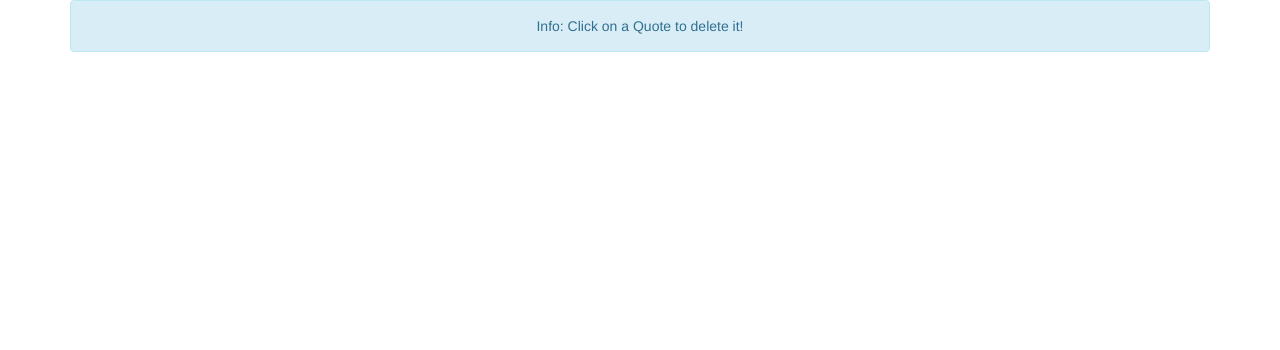
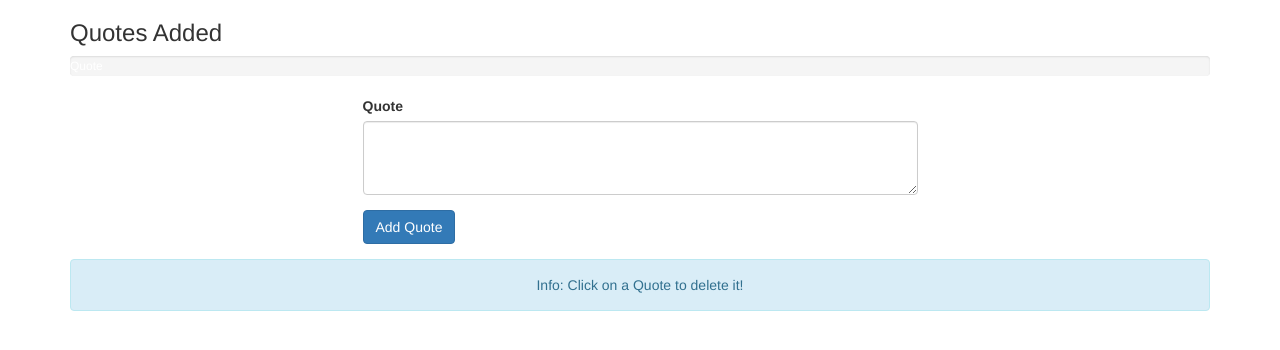
Before and after one commit to dansie7/-WEB2630_WonderfulQuotes, a Vue app: page / in a window 1280 px wide. Shown: the top 350 px of the page. Built offline with nearby package versions, Linux system fonts and the light colour scheme; a web font is replaced by a local one.

Commit message:
Part 1 Progress Check

```diff
--- a/src/App.vue
+++ b/src/App.vue
@@ -1,15 +1,18 @@
 <template>
   <div class="container">
-    <!--ToDo: Use the Header component selector-->
-    <!--Bind data props quoteCount and set it equal to the quote length-->
-    <!--Bind data props maxQuotes and set it equal to the maxQuotes created below-->
+    <!--DONE ToDo: Use the Header component selector-->
+    <!--RE-CHECK Bind data props quoteCount and set it equal to the quote length-->
+    <!--RE-CHECK Bind data props maxQuotes and set it equal to the maxQuotes created below-->
+    <app-header :quoteCount="quoteCount = quotes.length" :maxQuotes="maxQuotes = maxQuotes"></app-header>
 
-    <!--ToDo: Use the NewQuote component selector-->
-    <!--Call @quoteAdded that is emitted from the NewQuote Component and pass the newQuote method created below-->
+    <!--DONE ToDo: Use the NewQuote component selector-->
+    <!--DONE Call @quoteAdded that is emitted from the NewQuote Component and pass the newQuote method created below-->
+    <app-new-quote @quoteAdded="newQuote"></app-new-quote>
 
-    <!--ToDo: Use the QuoteGrid component selector-->
-    <!--Bind data props quotes and set it equal to the quotes array created below-->
-    <!--Call @quoteDeleted that is emitted from the QuoteGrid Component and pass the deleteQuote method created below-->
+    <!--DONE ToDo: Use the QuoteGrid component selector-->
+    <!--RE-CHECK Bind data props quotes and set it equal to the quotes array created below-->
+    <!--RE-CHECK Call @quoteDeleted that is emitted from the QuoteGrid Component and pass the deleteQuote method created below-->
+    <app-quote-grid :quote="quotes = quotes" @quoteDeleted="deleteQuote"></app-quote-grid>
     <div class="row">
       <div class="col-sm-12 text-center">
         <div class="alert alert-info">Info: Click on a Quote to delete it!</div>
@@ -19,27 +22,46 @@
 </template>
 
 <script>
-//  Todo: Import QuoteGrid, NewQuote, and Header Components
+//  DONE Todo: Import QuoteGrid, NewQuote, and Header Components
+import Header from './components/Header.vue'
+import QuoteGrid from './components/QuoteGrid.vue'
+import NewQuote from './components/NewQuote.vue'
+
 export default {
   data () {
     return {
-      // ToDo: Create an array called quotes
-      // Have at least one string by default
-
-      // ToDo: Create maxQuotes that is set to 10
+      // DONE ToDo: Create an array called quotes
+      quotes: [],
+      // DONE Have at least one string by default
+      default: 'This is a Quote',
+      // DONE ToDo: Create maxQuotes that is set to 10
+      maxQuotes: 10
     }
   },
   methods: {
-    // ToDo: Create a method called newQuote that takes the parameter quote.
-    // This method will check if the quotes length is greater than or equal to the maxQuotes
-    // If it is return an alert telling the user to delete a quote
-    // Outside of conditional, push quote (method parameter) to the quotes array
+    // DONE ToDo: Create a method called newQuote that takes the parameter quote.
+    // DONE This method will check if the quotes length is greater than or equal to the maxQuotes
+    // DONE If it is return an alert telling the user to delete a quote
+     // DONE Outside of conditional, push quote (method parameter) to the quotes array
 
-    // ToDo: Create a method called deleteQuote that takes in a parameter of index
-    // This method will splice the quotes array by (index, 1)
+    newQuote (quote) {
+      if ( this.quotes.length > 10 || this.quotes.length === this.maxQuotes ) {
+        return alert('You have exceeded the Quote max, please delete a quote.')
+      }
+      this.quotes.push(quote)
+    },
+
+    // DONE ToDo: Create a method called deleteQuote that takes in a parameter of index
+    // DONE This method will splice the quotes array by (index, 1)
+    deleteQuote (index) {
+      this.quotes.splice(index, 1)
+    }
   },
   components: {
-    // ToDo: Initiate the QuoteGrid, NewQuote, and Header Components with Custom Selectors
+    // DONE ToDo: Initiate the QuoteGrid, NewQuote, and Header Components with Custom Selectors
+    'app-quote-grid': QuoteGrid,
+    'app-new-quote' : NewQuote,
+    'app-header': Header
   }
 
 }
--- a/src/components/Header.vue
+++ b/src/components/Header.vue
@@ -4,16 +4,17 @@
       <h3>Quotes Added</h3>
       <div class="progress">
         <div class="progress">
-          <!--ToDo: Div with class="progress-bar" - Bind the style tag that adjusts the style width using quoteCount / maxQuotes-->
-          <!--Remember to multiple the the divided total by 100 and adding the '%' to get a percentage-->
+          <!-- DONE ToDo: Div with class="progress-bar" - Bind the style tag that adjusts the style width using quoteCount / maxQuotes-->
+          <!-- DONE Remember to multiple the the divided total by 100 and adding the '%' to get a percentage-->
           <div
             class="progress-bar"
             role="progressbar"
             aria-valuenow="60"
             aria-valuemin="0"
-            aria-valuemax="100"
+            aria-valuemax="100" :style="{width: (quoteCount / maxQuotes) * 100 + '%'}"
           >
             <!--ToDo: Output quoteCount and maxQuotes-->
+            <p>Quote Count: {{quoteCount}} Quote Max: {{maxQuotes}}</p>
           </div>
         </div>
       </div>
@@ -23,7 +24,8 @@
 
 <script>
 export default {
-  // ToDo: Create props that are being passed in App.vue (quoteCount & maxQuotes)
-  // Note: use normal array syntax, to pass more then 1 separate by comma
+  // DONE ToDo: Create props that are being passed in App.vue (quoteCount & maxQuotes)
+  // DONE Note: use normal array syntax, to pass more then 1 separate by comma
+  props: ['quoteCount', 'maxQuotes']
 }
 </script>
--- a/src/components/NewQuote.vue
+++ b/src/components/NewQuote.vue
@@ -3,15 +3,15 @@
     <form>
       <div class="col-sm-8 col-sm-offset-2 col-xs-12 col-md-6 col-md-offset-3 form-group">
         <label>Quote</label>
-        <!--ToDo: Within the textarea use v-model that is set to quote-->
+        <!--RE-CHECK ToDo: Within the textarea use v-model that is set to quote-->
         <textarea
           class="form-control"
           rows="3"
-        ></textarea>
+        v-model="quote"></textarea>
       </div>
       <div class="col-sm-8 col-sm-offset-2 col-xs-12 col-md-6 col-md-offset-3 form-group">
-        <!--ToDo: Add a click event with .prevent modifier and set it equal to the createNew method created below-->
-        <button class="btn btn-primary">Add Quote</button>
+        <!--RE-CHECK ToDo: Add a click event with .prevent modifier and set it equal to the createNew method created below-->
+        <button class="btn btn-primary" @click.prevent="createNew">Add Quote</button>
       </div>
     </form>
   </div>
@@ -21,12 +21,17 @@
 export default {
   data () {
     return {
-      // ToDo: Create a data object called quote that is se to an empty string
+      // DONE ToDo: Create a data object called quote that is se to an empty string
+      quote: ''
     };
   },
   methods: {
-    // ToDo: Create a method createNew that emits a custom event named quoteAdded that passes the quote data object above
-    // Set quote to an empty string
+    // RE-CHECK ToDo: Create a method createNew that emits a custom event named quoteAdded that passes the quote data object above
+    // RE-CHECK Set quote to an empty string
+    createNew () {
+      this.quote = ''
+      this.$emit('quoteAdded', this.quote)
+    }
   }
 }
 </script>
--- a/src/components/QuoteGrid.vue
+++ b/src/components/QuoteGrid.vue
@@ -1,24 +1,33 @@
 <template>
   <div class="row">
-    <!--ToDo: Use the Quote component selector-->
-    <!--Loop through quotes using v-for and get quote and index-->
-    <!--Add a click event with .native modifier and set it equal to the deleteQuote method created below and pass index-->
-    <!--Display the quote inside the appQuote component, in other words pass the data object to the slot in Quote.vue-->
+    <!--DONE ToDo: Use the Quote component selector-->
+    <!--RE-CHECK Loop through quotes using v-for and get quote and index-->
+    <!--DONE Add a click event with .native modifier and set it equal to the deleteQuote method created below and pass index-->
+    <!--RE-CHECK Display the quote inside the appQuote component, in other words pass the data object to the slot in Quote.vue-->
+     <app-quote v-for="(quote, index) in quotes" :key="index" @click.native="deleteQuote(index)">
+      <p slot="theQuote">{{ quote }}</p>
+     </app-quote>
   </div>
 </template>
 
 <script>
-// ToDo: import the Quote Component
+// DONE ToDo: import the Quote Component
+import Quote from '../components/Quote.vue'
 
 export default {
-  // ToDo: Create props of quote
+  // DONE ToDo: Create props of quote
+  props: ['quote'],
 
   components: {
     // ToDo: Initiate the Quote Component with a Custom Selector
+    'app-quote': Quote
   },
   methods: {
-    // ToDo: Create a method deleteQuote that takes a paremeter of index
-    // $emit a custom event listener named quotesDeleted and pass index in the second parameter
+    // RE-CHECK ToDo: Create a method deleteQuote that takes a paremeter of index
+    // RE-CHECK $emit a custom event listener named quotesDeleted and pass index in the second parameter
+    deleteQuote (index) {
+      this.$emit('quotesDeleted', index)
+    }
   }
 }
 </script>
```
Also changed, not shown: 1 other file (tests, documents, lock files or other folders).
